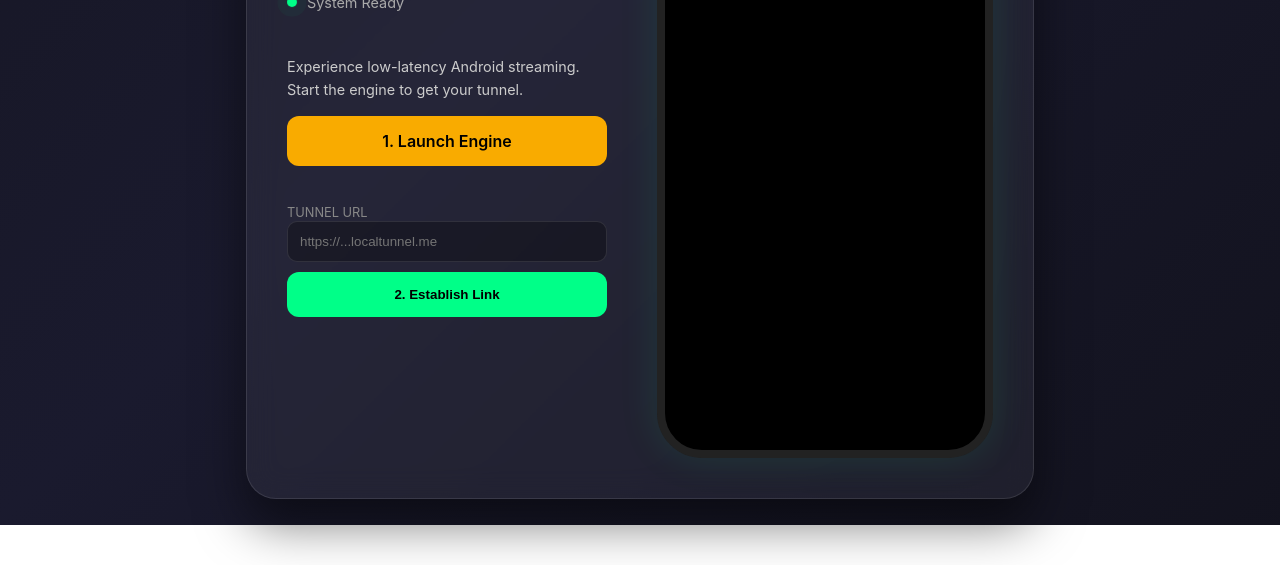
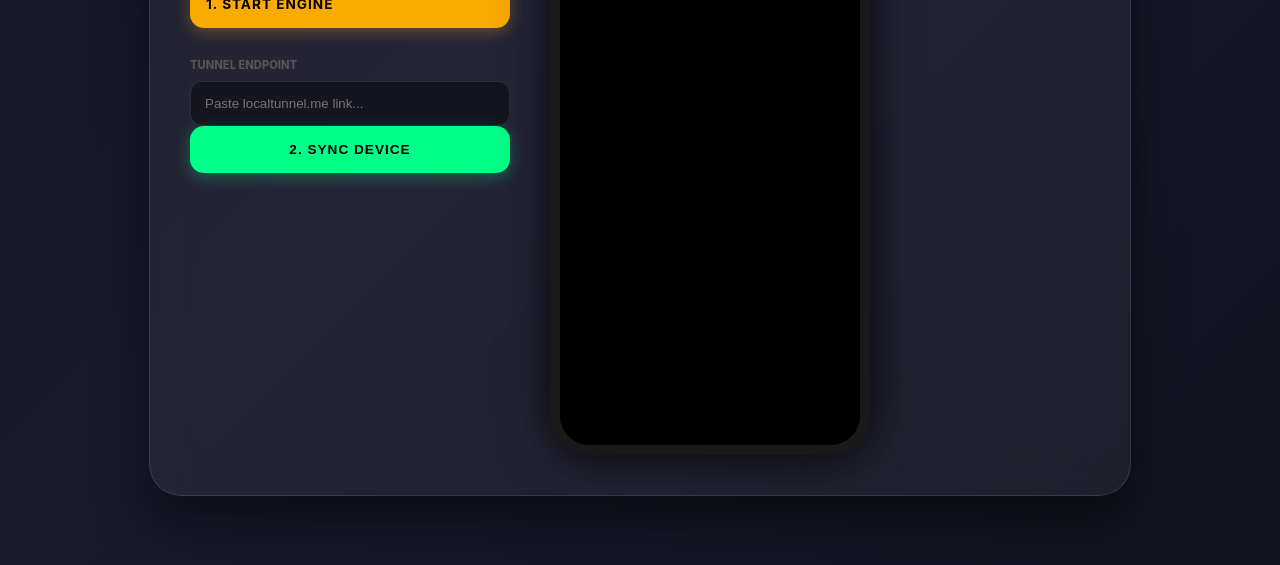
Before and after one commit to adamjogkins-eng/blocks-cloud-phone, a plain HTML site: page index.html in a window 1280 px wide. Shown: the part 275-840 px from the top of the page. Before the commit the page ends 800 px from the top, so only its background shows below. Drawn offline with Linux system fonts and the light colour scheme.

Commit message:
Update index.html

```diff
--- a/index.html
+++ b/index.html
@@ -3,7 +3,7 @@
 <head>
     <meta charset="UTF-8">
     <meta name="viewport" content="width=device-width, initial-scale=1.0">
-    <title>Blocks Cloud | Premium Android Streaming</title>
+    <title>Blocks Cloud | Pro Edition</title>
     <style>
         :root {
             --primary: #00ff88;
@@ -12,19 +12,18 @@
             --glass: rgba(255, 255, 255, 0.05);
         }
 
-        /* Animated Background */
         body {
             background: linear-gradient(-45deg, #0a0a0c, #1a1a2e, #0f0f0f, #000000);
             background-size: 400% 400%;
             animation: gradient 15s ease infinite;
             color: white;
-            font-family: 'Inter', system-ui, -apple-system, sans-serif;
+            font-family: 'Inter', sans-serif;
+            margin: 0;
             display: flex;
             justify-content: center;
             align-items: center;
             min-height: 100vh;
-            margin: 0;
-            overflow-x: hidden;
+            padding: 20px;
         }
 
         @keyframes gradient {
@@ -35,98 +34,90 @@
 
         .main-card {
             background: var(--glass);
-            backdrop-filter: blur(15px);
+            backdrop-filter: blur(20px);
+            -webkit-backdrop-filter: blur(20px);
             border: 1px solid rgba(255, 255, 255, 0.1);
-            border-radius: 30px;
+            border-radius: 32px;
             padding: 40px;
             display: flex;
-            gap: 50px;
+            flex-direction: row; /* Side-by-side on big screens */
+            gap: 40px;
+            max-width: 900px;
+            width: 100%;
             box-shadow: 0 25px 50px rgba(0,0,0,0.5);
-            animation: fadeInUp 1s ease-out;
+            transition: all 0.5s ease;
         }
 
-        /* Sidebar UI */
-        .controls {
-            width: 320px;
-            text-align: left;
-            display: flex;
-            flex-direction: column;
-            justify-content: center;
+        /* RESPONSIVE FIX: Stack elements on small screens */
+        @media (max-width: 850px) {
+            .main-card {
+                flex-direction: column;
+                align-items: center;
+                padding: 20px;
+                margin-top: 50px;
+            }
+            .controls { width: 100% !important; text-align: center; }
         }
 
-        h1 { font-size: 2.2em; margin-bottom: 10px; letter-spacing: -1px; }
+        .controls { width: 320px; flex-shrink: 0; }
 
-        .status-container {
-            display: flex;
-            align-items: center;
-            gap: 10px;
-            margin-bottom: 30px;
-            font-size: 0.9em;
-            color: #aaa;
+        h1 { font-size: 2.5rem; margin: 0; letter-spacing: -1.5px; background: linear-gradient(to right, #fff, #888); -webkit-background-clip: text; -webkit-text-fill-color: transparent; }
+
+        .btn {
+            padding: 16px;
+            border-radius: 14px;
+            border: none;
+            font-weight: 700;
+            cursor: pointer;
+            transition: 0.3s cubic-bezier(0.175, 0.885, 0.32, 1.275);
+            text-decoration: none;
+            display: block;
+            margin-bottom: 15px;
+            text-transform: uppercase;
+            letter-spacing: 1px;
+            font-size: 0.85rem;
         }
 
-        .pulse {
-            width: 10px; height: 10px;
-            background: var(--primary);
-            border-radius: 50%;
-            box-shadow: 0 0 0 rgba(0, 255, 136, 0.4);
-            animation: pulse 2s infinite;
+        .btn-colab { background: var(--accent); color: #000; box-shadow: 0 4px 15px rgba(249, 171, 0, 0.3); }
+        .btn-connect { background: var(--primary); color: #000; width: 100%; box-shadow: 0 4px 15px rgba(0, 255, 136, 0.3); }
+        .btn:hover { transform: scale(1.02); filter: brightness(1.1); }
+
+        input {
+            width: 100%;
+            padding: 14px;
+            background: rgba(0,0,0,0.4);
+            border: 1px solid rgba(255,255,255,0.1);
+            border-radius: 12px;
+            color: white;
+            box-sizing: border-box;
+            margin-top: 8px;
+            transition: 0.3s;
         }
+
+        input:focus { border-color: var(--primary); background: rgba(0,0,0,0.6); outline: none; }
+
+        /* PHONE FRAME AUTO-SCALING */
+        .phone-frame {
+            width: 300px;
+            height: 600px;
+            background: #000;
+            border: 10px solid #1a1a1a;
+            border-radius: 40px;
+            overflow: hidden;
+            position: relative;
+            box-shadow: 0 0 50px rgba(0,0,0,0.8), inset 0 0 20px rgba(255,255,255,0.05);
+        }
+
+        iframe { width: 100%; height: 100%; border: none; background: #000; }
+
+        /* STATUS DOT */
+        .status { display: flex; align-items: center; gap: 8px; font-size: 0.8rem; color: #888; margin-bottom: 20px; text-transform: uppercase; font-weight: 700; }
+        .dot { width: 8px; height: 8px; background: var(--primary); border-radius: 50%; animation: pulse 2s infinite; }
 
         @keyframes pulse {
             0% { transform: scale(0.95); box-shadow: 0 0 0 0 rgba(0, 255, 136, 0.7); }
             70% { transform: scale(1); box-shadow: 0 0 0 10px rgba(0, 255, 136, 0); }
             100% { transform: scale(0.95); box-shadow: 0 0 0 0 rgba(0, 255, 136, 0); }
-        }
-
-        .btn {
-            padding: 15px 20px;
-            border-radius: 12px;
-            border: none;
-            font-weight: 600;
-            cursor: pointer;
-            transition: all 0.3s cubic-bezier(0.175, 0.885, 0.32, 1.275);
-            text-decoration: none;
-            display: block;
-            text-align: center;
-            margin-bottom: 15px;
-        }
-
-        .btn-colab { background: var(--accent); color: #000; }
-        .btn-connect { background: var(--primary); color: #000; width: 100%; margin-top: 10px; }
-
-        .btn:hover { transform: translateY(-3px); box-shadow: 0 10px 20px rgba(0,0,0,0.3); }
-
-        input {
-            width: 100%;
-            padding: 12px;
-            background: rgba(0,0,0,0.3);
-            border: 1px solid rgba(255,255,255,0.1);
-            border-radius: 10px;
-            color: white;
-            box-sizing: border-box;
-            outline: none;
-        }
-
-        /* Phone Frame */
-        .phone-wrapper { position: relative; }
-
-        .phone-frame {
-            width: 320px; height: 650px;
-            background: #000;
-            border: 8px solid #222;
-            border-radius: 45px;
-            overflow: hidden;
-            position: relative;
-            box-shadow: 0 0 40px rgba(0,255,136,0.1);
-        }
-
-        iframe { width: 100%; height: 100%; border: none; opacity: 0; transition: opacity 1s; }
-        iframe.loaded { opacity: 1; }
-
-        @keyframes fadeInUp {
-            from { opacity: 0; transform: translateY(30px); }
-            to { opacity: 1; transform: translateY(0); }
         }
     </style>
 </head>
@@ -134,42 +125,33 @@
 
     <div class="main-card">
         <div class="controls">
+            <div class="status"><div class="dot"></div> Server Live</div>
             <h1>Blocks Cloud</h1>
-            <div class="status-container">
-                <div class="pulse"></div> System Ready
-            </div>
-
-            <p style="font-size: 0.9em; line-height: 1.6; color: #ccc;">
-                Experience low-latency Android streaming. Start the engine to get your tunnel.
-            </p>
+            <p style="color: #666; font-size: 0.9rem; margin-bottom: 30px;">Next-gen virtual phone streaming.</p>
 
             <a href="https://colab.research.google.com/github/adamjogkins-eng/blocks-cloud-phone/blob/main/cloud_phone.ipynb" target="_blank" class="btn btn-colab">
-                1. Launch Engine
+                1. Start Engine
             </a>
 
-            <div style="margin-top: 20px;">
-                <label style="font-size: 0.8em; color: #888;">TUNNEL URL</label>
-                <input type="text" id="urlInput" placeholder="https://...localtunnel.me">
-                <button class="btn btn-connect" onclick="connectPhone()">2. Establish Link</button>
+            <div style="margin-top: 25px;">
+                <label style="font-size: 0.7rem; color: #555; font-weight: 800;">TUNNEL ENDPOINT</label>
+                <input type="text" id="urlInput" placeholder="Paste localtunnel.me link...">
+                <button class="btn btn-connect" onclick="connectPhone()">2. Sync Device</button>
             </div>
         </div>
 
-        <div class="phone-wrapper">
-            <div class="phone-frame">
-                <iframe id="phoneScreen" src="about:blank"></iframe>
-            </div>
+        <div class="phone-frame">
+            <iframe id="phoneScreen" src="about:blank"></iframe>
         </div>
     </div>
 
     <script>
         function connectPhone() {
             const url = document.getElementById('urlInput').value;
-            const iframe = document.getElementById('phoneScreen');
             if(url.includes('localtunnel.me')) {
-                iframe.src = url;
-                iframe.onload = function() { iframe.classList.add('loaded'); };
+                document.getElementById('phoneScreen').src = url;
             } else {
-                alert("Please enter a valid Localtunnel URL.");
+                alert("Enter a valid Localtunnel link from Colab!");
             }
         }
     </script>
```
